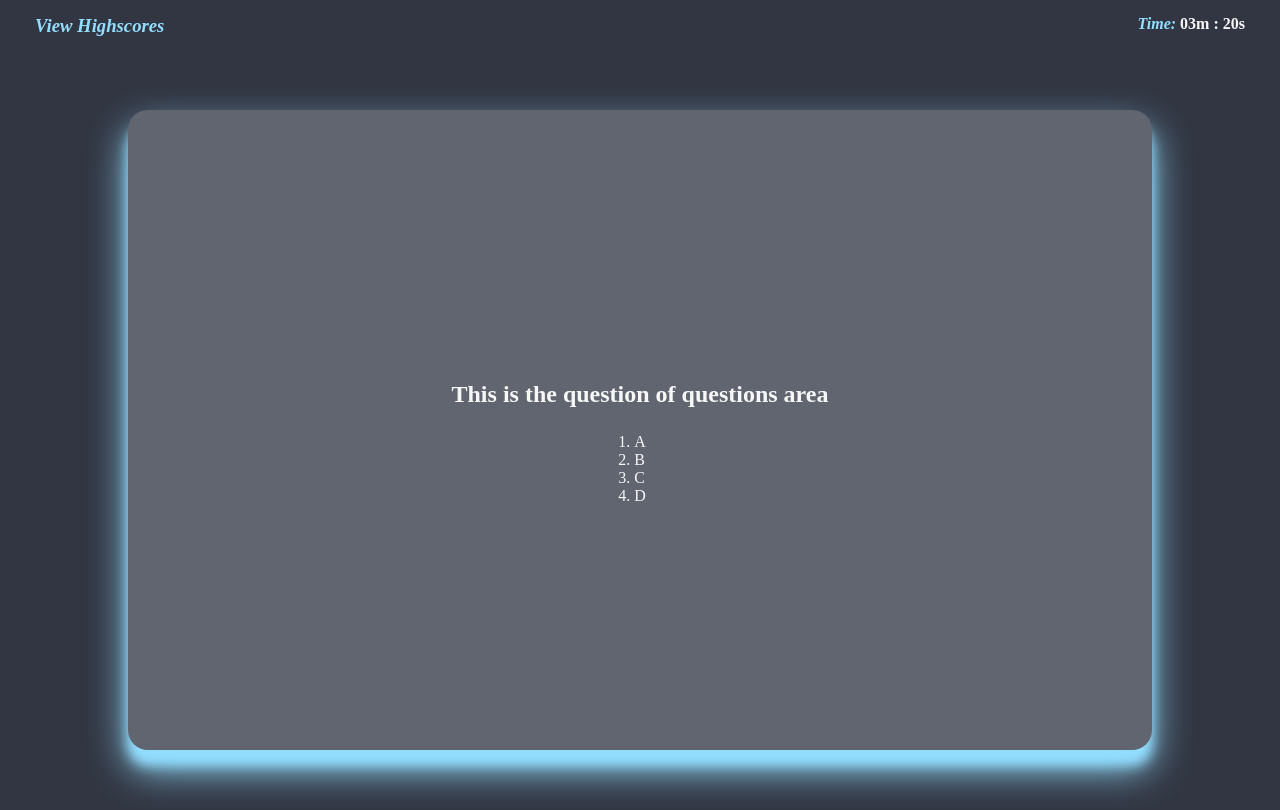
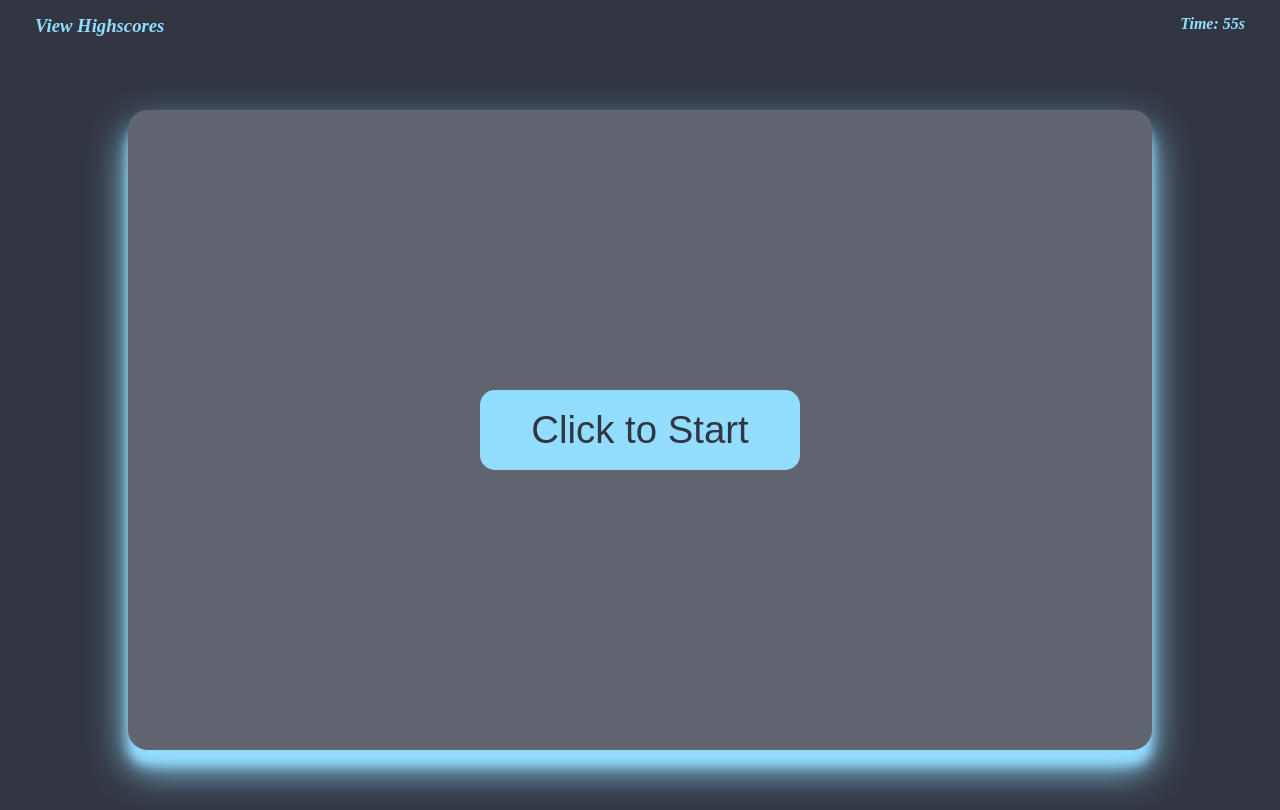
Before and after one commit to natenaranjo/quizsite, a plain HTML site: page index.html in a window 1280 px wide. Drawn offline with Linux system fonts and the light colour scheme.

Commit message:
0.0.2 - Created the start button and started working on the timer code in JavaScript

```diff
--- a/assets/js/script.js
+++ b/assets/js/script.js
@@ -0,0 +1,43 @@
+// Starting area, displays a start button.
+let h2El = document.createElement("h2");
+let flCon = document.querySelector(".fluid-container");
+
+// Creating the order list
+let listEl = document.createElement("ol");
+let li1 = document.createElement("li");
+let li2 = document.createElement("li");
+let li3 = document.createElement("li");
+let li4 = document.createElement("li");
+
+// Creating the start button
+let btnEl = document.createElement("button");
+btnEl.textContent = "Click to Start";
+flCon.appendChild(btnEl);
+btnEl.setAttribute("style", "width: 25vw; height: 10vh; border-radius: 15px; border: none; background-color: var(--third); color: var(--primary); font-size: 3vw;");
+
+btnEl.addEventListener("click", function(){
+    startQuiz();
+    console.log("Button successfully clicked");
+})
+
+// Timer function to start when the start button is clicked.
+let timeEL = document.querySelector("#time");
+let timeLeft = 60;
+
+function setTime() {
+    let timerInterval = setInterval(function(){
+        timeLeft--;
+        timeEL.textContent = "Time: " + timeLeft +"s";
+        timeEL.setAttribute("style", "color: var(--third); font-style: italic;");
+
+        if(timeLeft === 0) {
+            clearInterval(timerInterval);
+        }
+    }, 1000);
+}
+setTime();
+
+
+function startQuiz() {
+    console.log("Quiz is starting now");
+}
--- a/index.html
+++ b/index.html
@@ -4,25 +4,20 @@
         <meta charset="UTF-8">
         <meta name="description" content="Module 4 Quiz Site">
         <meta name="author" content="Nate Naranjo">
-        <meta name="viewport" content="width=device-width, inital-scale=1.0">
+        <meta name="viewport" content="width=device-width, initial-scale=1.0">
         <title>Quiz Site</title>
         <link rel="stylesheet" href="./assets/css/style.css">
     </head>
     <body>
         <div class="top-bar">
             <h3 class="scores"><i class="tim">View Highscores</i></h3>
-            <h4 class="timer" id="time"><i class="tim">Time:</i> 03m : 20s</h4>
+            <h4 class="tim" id="time"></h4>
         </div>
         <div class="container">
             <div class="fluid-container">
-                <h2 class="question" id="questions">This is the question of questions area</h2>
-                <ol class="list" id="multiple-choice">
-                    <li>A</li>
-                    <li>B</li>
-                    <li>C</li>
-                    <li>D</li>
-                </ol>
+
             </div>
         </div>
+        <script src="./assets/js/script.js"></script>
     </body>
 </html>
```
Also changed, not shown: 1 other file.
